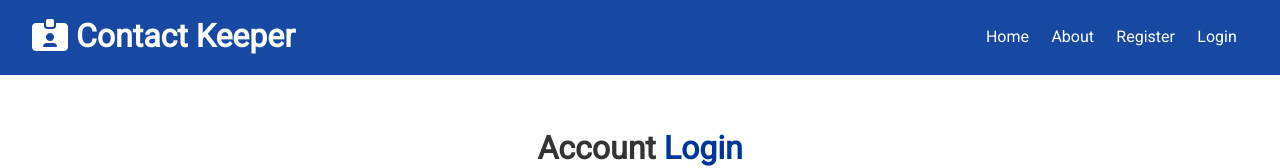
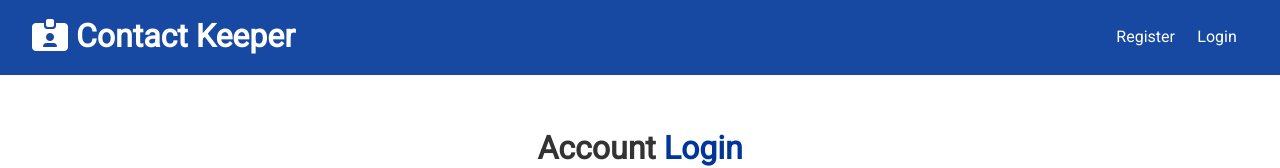
Before and after one commit to AymaneHrouch/ContactKeeper, a React (Create React App) app in the folder client/: page /login in a window 1280 px wide. Shown: the top 168 px of the page. Built offline with nearby package versions, Linux system fonts and the light colour scheme.

Commit message:
logout and navbar

```diff
--- a/client/src/App.js
+++ b/client/src/App.js
@@ -1,4 +1,4 @@
-import React, { Fragment } from 'react';
+import React, { Fragment, useEffect } from 'react';
 import { BrowserRouter as Router, Route, Routes } from 'react-router-dom';
 import Navbar from './components/layout/Navbar';
 import Home from './components/pages/Home';
@@ -17,6 +17,9 @@
     setAuthToken(localStorage.token);
 }
 const App = props => {
+    useEffect(() => {
+        console.log('my props are', props);
+    });
     return (
         <AuthState>
             <ContactState>
--- a/client/src/components/auth/Login.js
+++ b/client/src/components/auth/Login.js
@@ -1,4 +1,4 @@
-import React, { useState, useContext } from 'react';
+import React, { useState, useEffect, useContext } from 'react';
 import AlertContext from './../../context/alert/alertContext';
 import AuthContext from './../../context/auth/authContext';
 
@@ -7,7 +7,14 @@
     const authContext = useContext(AuthContext);
 
     const { setAlert } = alertContext;
-    const { login, error, clearErrors, isAuthenticated } = authContext;
+    const { login, error, clearErrors } = authContext;
+
+    useEffect(() => {
+        if (error === 'User already exists') {
+            setAlert(error, 'danger');
+            clearErrors();
+        }
+    }, [error]);
 
     const [user, setUser] = useState({
         email: '',
--- a/client/src/components/layout/Navbar.js
+++ b/client/src/components/layout/Navbar.js
@@ -1,27 +1,41 @@
-import React from 'react';
+import React, { Fragment, useContext } from 'react';
 import PropTypes from 'prop-types';
 import { Link } from 'react-router-dom';
+import AuthContext from './../../context/auth/authContext';
 
 const Navbar = ({ title, icon }) => {
+    const authContext = useContext(AuthContext);
+
+    const { isAuthenticated, logout, user } = authContext;
+
+    const authLinks = (
+        <Fragment>
+            <li>Hello {user && user.name}</li>
+            <li>
+                <a onClick={logout} href='#'>
+                    <i className='fas fa-sign-out-alt'></i>{' '}
+                    <span className='hide-sm'>Logout</span>
+                </a>
+            </li>
+        </Fragment>
+    );
+
+    const guestLinks = (
+        <Fragment>
+            <li>
+                <Link to='/register'>Register</Link>
+            </li>
+            <li>
+                <Link to='/login'>Login</Link>
+            </li>
+        </Fragment>
+    );
     return (
         <div className='navbar bg-primary'>
             <h1>
                 <i className={icon} /> {title}
             </h1>
-            <ul>
-                <li>
-                    <Link to='/'>Home</Link>
-                </li>
-                <li>
-                    <Link to='/about'>About</Link>
-                </li>
-                <li>
-                    <Link to='/register'>Register</Link>
-                </li>
-                <li>
-                    <Link to='/login'>Login</Link>
-                </li>
-            </ul>
+            <ul>{isAuthenticated ? authLinks : guestLinks}</ul>
         </div>
     );
 };
--- a/client/src/context/auth/AuthState.js
+++ b/client/src/context/auth/AuthState.js
@@ -68,9 +68,9 @@
         };
 
         try {
+            loadUser();
             const res = await axios.post('/api/auth', formData, config);
             dispatch({ type: LOGIN_SUCCESS, payload: res.data });
-            loadUser();
         } catch (err) {
             dispatch({
                 type: LOGIN_FAIL,
@@ -80,7 +80,7 @@
     };
 
     // Logout
-    const logout = () => {};
+    const logout = () => dispatch({type: LOGOUT});
 
     // Clear Errors
     const clearErrors = () => dispatch({ type: CLEAR_ERRORS });
--- a/client/src/context/auth/authReducer.js
+++ b/client/src/context/auth/authReducer.js
@@ -30,6 +30,7 @@
         case REGISTER_FAIL:
         case AUTH_ERROR:
         case LOGIN_FAIL:
+        case LOGOUT:
             localStorage.removeItem('token');
             return {
                 ...state,
```
